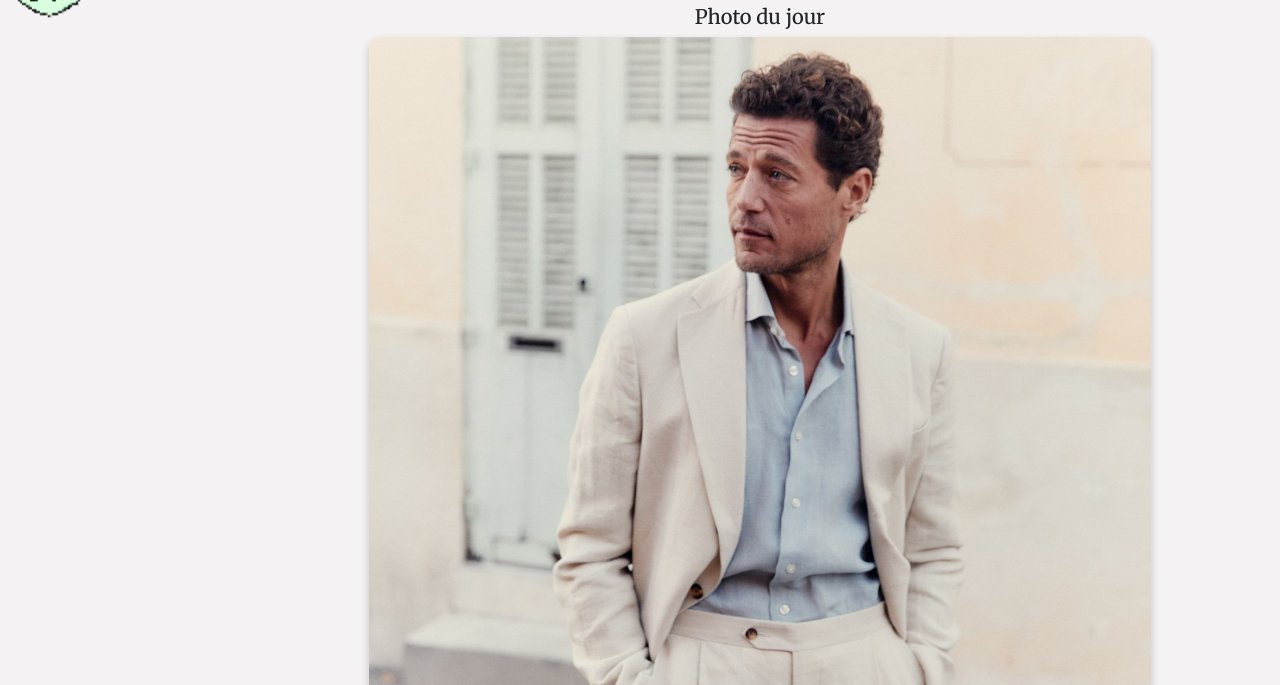
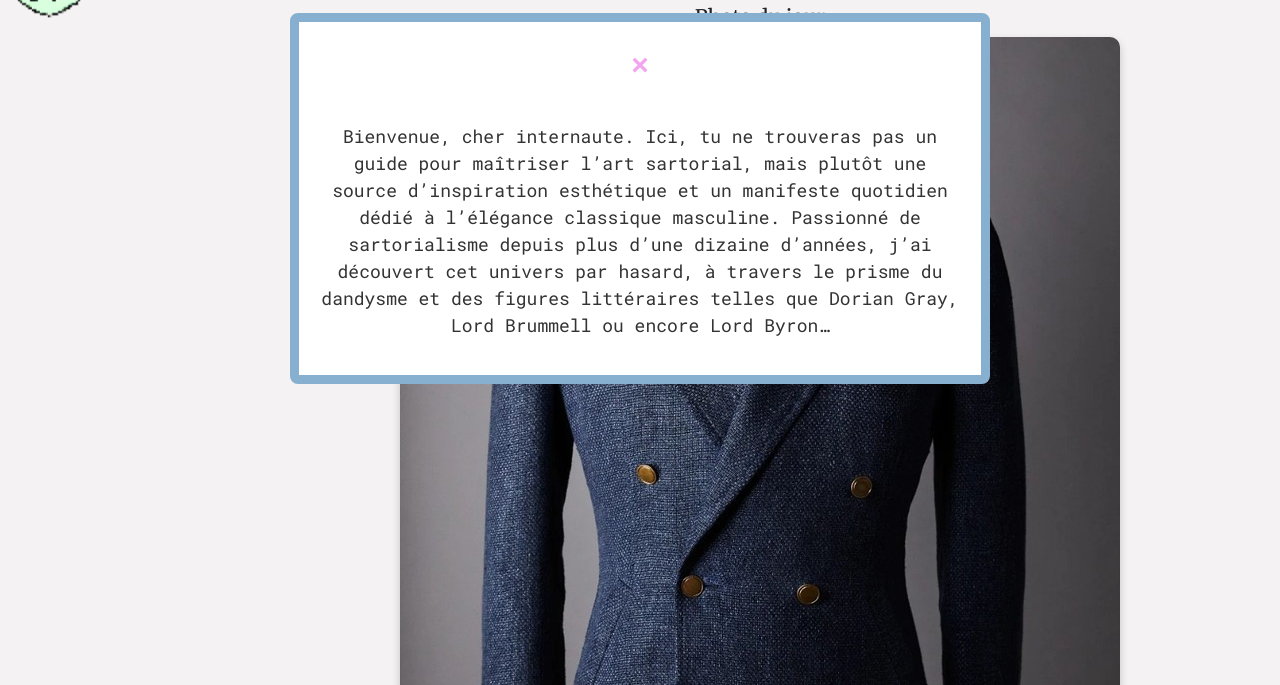
Before and after one commit to cedricscbjj/sartorialproject, a plain HTML site: page index.html in a window 1280 px wide. Both pictures are taken after a click on the element 50 px from the left and 106 px from the top of the page. Shown: the part 115-800 px from the top of the page. Drawn offline with nearby package versions, Linux system fonts and the light colour scheme.

Commit message:
bientot finish

```diff
--- a/index.html
+++ b/index.html
@@ -8,8 +8,18 @@
     <link rel="stylesheet" href="style.css">
 </head>
 <body>
+    <div id="myModal" class="modal">
+        <div class="modal-content">
+            <span class="close" onclick="closeModal()">&times;</span>
+            <p id="titremodal"></p>
+            <p id="modalMessage">Bienvenue, cher internaute.
 
-    <div id="logo" class="position-fixed" ><img src="myhead.png" alt="memyselfandI" width="100" height="100"></div>
+                Ici, tu ne trouveras pas un guide pour maîtriser l’art sartorial, mais plutôt une source d’inspiration esthétique et un manifeste quotidien dédié à l’élégance classique masculine.
+
+                Passionné de sartorialisme depuis plus d’une dizaine d’années, j’ai découvert cet univers par hasard, à travers le prisme du dandysme et des figures littéraires telles que Dorian Gray, Lord Brummell ou encore Lord Byron…</a></p>
+        </div>
+    </div>
+    <div id="logo" class="position-fixed" onclick="hello()" ><img src="myhead.png" alt="memyselfandI" width="100" height="100"></div>
 
     <div class="container">
 
@@ -20,12 +30,8 @@
 
             <img id="dailyImage" src="" alt="Image du jour">
         <div class="texte">
-        <p id="imageDescription">Pour un site web de mode masculine orienté sur l’art sartorial traditionnel, avec un public cultivé et amateur d’élégance intemporelle, il faut une typographie qui évoque le raffinement classique tout en restant adaptée au web.
-
-            Voici mes recommandations sur Google Fonts :
-            1. Pour les titres (avec du caractère et une touche classique) :
-            "Playfair Display" – Une police serif élégante avec une touche classique rappelant les anciennes presses typographiques.</p>
-            <p id="sourceimage"> 1. Pour les titres (avec du caractère et une touche classique) </p>
+        <p id="imageDescription"></p>
+            <p id="sourceimage">  </p>
         </div>
 
         </div>
--- a/script.js
+++ b/script.js
@@ -1,14 +1,14 @@
 
 
 const imagesData = [
-    { url: "image1.jpeg", description: "Les gens sont souvent tristes et ça se voit ...", source: "Source photo" },
+    { url: "image1.jpeg", description: "Les gens sont souvent tristes et ca se voit sur leurs tenues. Ca broie du noir. Ca se cache derriere du bleu marine (meme si c’est beau ca reste du zero prise de risque) que ce soit en été ou en hiver les gens ont peur de la couleur comme si ils avaient peur d’exister. Dans la vie il faut s’affirmer. Pourquoi toujours attendre l’approbation des autres pour acheter de belles choses, c’est les autres qui tiennent votre porte monnaie ??", source: "Source photo" },
     { url: "image2.PNG", description: "Violet", source: "Source photo" },
     { url: "image3.PNG", description: "Partons du principe que si vous fuyez ces couleurs...", source: "Source photo" },
     { url: "image4.jpg", description: "Parmi les influenceurs dit sartorial il y’en a...", source: "Source photo : Vinted" },
     { url: "image5.jpeg", description: "Akamine Yukio envoie une balle virtuelle a travers...", source: "Source photo : Drake’s Instagram Account" },
     { url: "image6.jpg", description: "Un magnifique blazer inspiré des années 70.", source: "Source photo : Ralph Lauren" },
     { url: "image7.PNG", description: "Les vestes croisées donnent souvent une allure...", source: "Source photo : Pitti Uomo" },
-    { url: "image8.jpeg", description: "Voici un exemple de tailoring italien moderne.", source: "Source photo : Ring Jacket" },
+    { url: "image8.jpeg", description: "Tres Jolie veste Mulish croisé avec un pattern tres particulier qui donne a son proprietaire certainement le nom d’oiseau rare", source: "Source photo : Ring Jacket" },
     { url: "image9.jpg", description: "La mode masculine évolue avec le temps.", source: "Source photo : Lookbook Drake’s" },
     { url: "image10.jpg", description: "Un homme élégant marche dans les rues de Milan.", source: "Source photo : Sartorialist" },
     { url: "image11.JPG", description: "L’importance du choix des matières en hiver.", source: "Source photo : Permanent Style" },
@@ -61,9 +61,9 @@ const imagesData = [
     { url: "image58.jpg", description: "Les meilleures coupes de jeans pour un look intemporel.", source: "Source photo : Levi’s Vintage Clothing" },
     { url: "image59.jpg", description: "Pourquoi le trench-coat reste une pièce essentielle.", source: "Source photo : Aquascutum" },
     { url: "image60.jpg", description: "Comment choisir des boutons en corne pour ses vestes.", source: "Source photo : Benson & Clegg" },
-    { url: "image61.jpg", description: "Les raisons du retour du pantalon plissé.", source: "Source photo : Rota Pantaloni" },
-    { url: "image62.jpg", description: "Pourquoi la veste en daim est une pièce intemporelle.", source: "Source photo : Valstar" }
-
+    { url: "image61.jpg", description: "il a un petit air de Macron vous ne trouvez pas ? Et pourtant vous ne verrez jamais Macron fagoté de la sorte. Les politiciens francais sont pour la plupart claqué niveau vestimentaire, rares sont les phenix du style.", source: "Source photo : Rota Pantaloni" },
+    { url: "image62.jpg", description: " Un costume en tweed vintage à 50€ + 30€ de retouches vs. une paire de Nike à 250€, qui est le plus accessible    Un blazer en laine de qualité qui dure 15 ans vs. un hoodie à 150€ qui bouloche après un an, quel est le vrai investissement malin", source: "Source photo : Valstar" },
+    { url: "image63.jpg", description: " Un costume en tweed vintage à 50€ + 30€ de retouches vs. une paire de Nike à 250€, qui est le plus accessible    Un blazer en laine de qualité qui dure 15 ans vs. un hoodie à 150€ qui bouloche après un an, quel est le vrai investissement malin", source: "Source photo : Valstar" }
 ];
 
 
@@ -102,3 +102,16 @@ function getDailyImage() {
 
   // Exécution au chargement de la page
   window.onload = getDailyImage;
+
+
+
+  function closeModal() {
+    var modal = document.getElementById("myModal");
+    modal.style.display = "none";
+}
+
+
+function hello() {
+    var modal = document.getElementById("myModal");
+    modal.style.display = "block";
+}
--- a/style.css
+++ b/style.css
@@ -137,3 +137,20 @@ background-color: salmon;
 
 
 }
+
+.modal-content {
+    margin: auto;
+    padding: 20px;
+    border: 9px solid #87afd0;
+    width: 80%;
+    max-width: 700px;
+    margin-top: 10%;
+    color:beige;
+  }
+
+  .close{
+    color: #f3a3f0;
+    font-size: 30px;
+    font-weight: bold;
+    cursor: pointer;
+  }
```
Also changed, not shown: image63.jpg (renamed from 13117939_1007008269337074_231603011_n.jpg).
